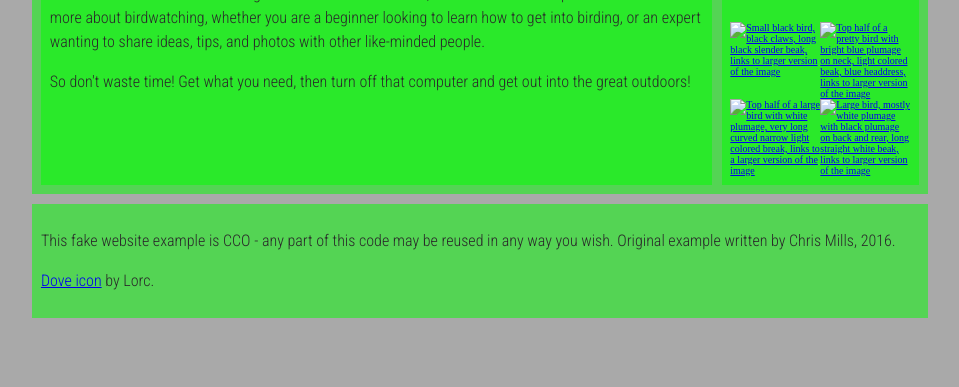
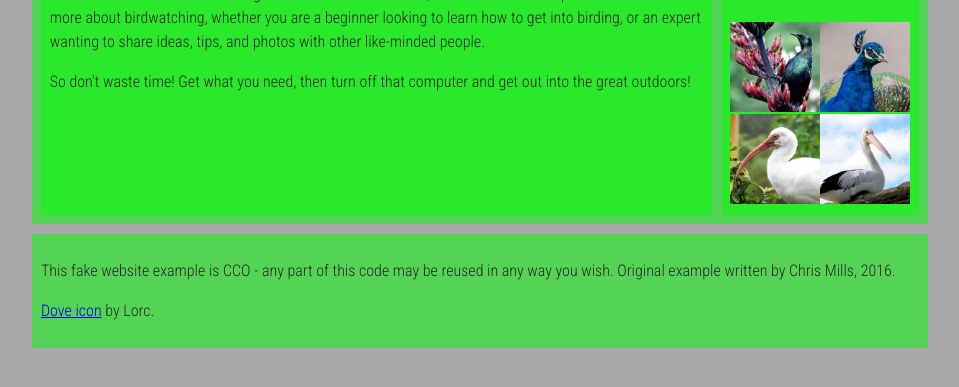
Before and after one commit to TheKestner/Bird-Watching, a plain HTML site: page index.html in a window 1280 px wide. Shown: the part 329-716 px from the top of the page, without its empty margins (160-1119 px from the left). Drawn offline with Linux system fonts and the light colour scheme; the site is published under a folder, as on GitHub Pages, so addresses that start at the root find nothing.

Commit message:
Image fix

```diff
--- a/index.html
+++ b/index.html
@@ -43,10 +43,10 @@
   <aside>
   <h2>Favourite photos</h2>
 
-  <a href="Images/favorite-1.jpg"> <img src="/Images/favorite-1_th.jpg" alt="Small black bird, black claws, long black slender beak, links to larger version of the image"></a>
-  <a href="Images/favorite-2.jpg"> <img src="/Images/favorite-2_th.jpg" alt="Top half of a pretty bird with bright blue plumage on neck, light colored beak, blue headdress, links to larger version of the image"></a>
-  <a href="Images/favorite-3.jpg"> <img src="/Images/favorite-3_th.jpg" alt="Top half of a large bird with white plumage, very long curved narrow light colored break, links to a larger version of the image"></a>
-  <a href="Images/favorite-4.jpg"> <img src="/Images/favorite-4_th.jpg" alt="Large bird, mostly white plumage with black plumage on back and rear, long straight white beak, links to larger version of the image"></a>
+  <a href="Images/favorite-1.jpg"> <img src="Images/favorite-1_th.jpg" alt="Small black bird, black claws, long black slender beak, links to larger version of the image"></a>
+  <a href="Images/favorite-2.jpg"> <img src="Images/favorite-2_th.jpg" alt="Top half of a pretty bird with bright blue plumage on neck, light colored beak, blue headdress, links to larger version of the image"></a>
+  <a href="Images/favorite-3.jpg"> <img src="Images/favorite-3_th.jpg" alt="Top half of a large bird with white plumage, very long curved narrow light colored break, links to a larger version of the image"></a>
+  <a href="Images/favorite-4.jpg"> <img src="Images/favorite-4_th.jpg" alt="Large bird, mostly white plumage with black plumage on back and rear, long straight white beak, links to larger version of the image"></a>
   </aside>
 
   </main>
```
